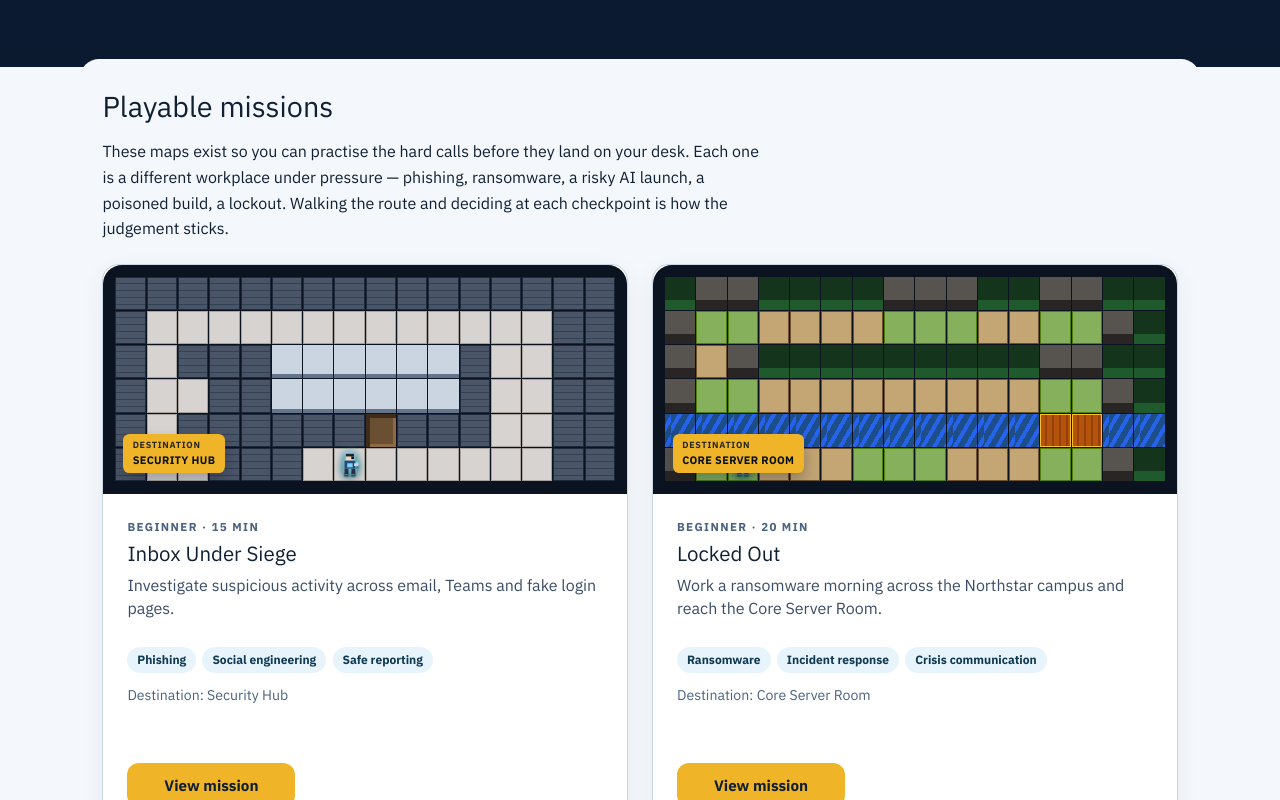
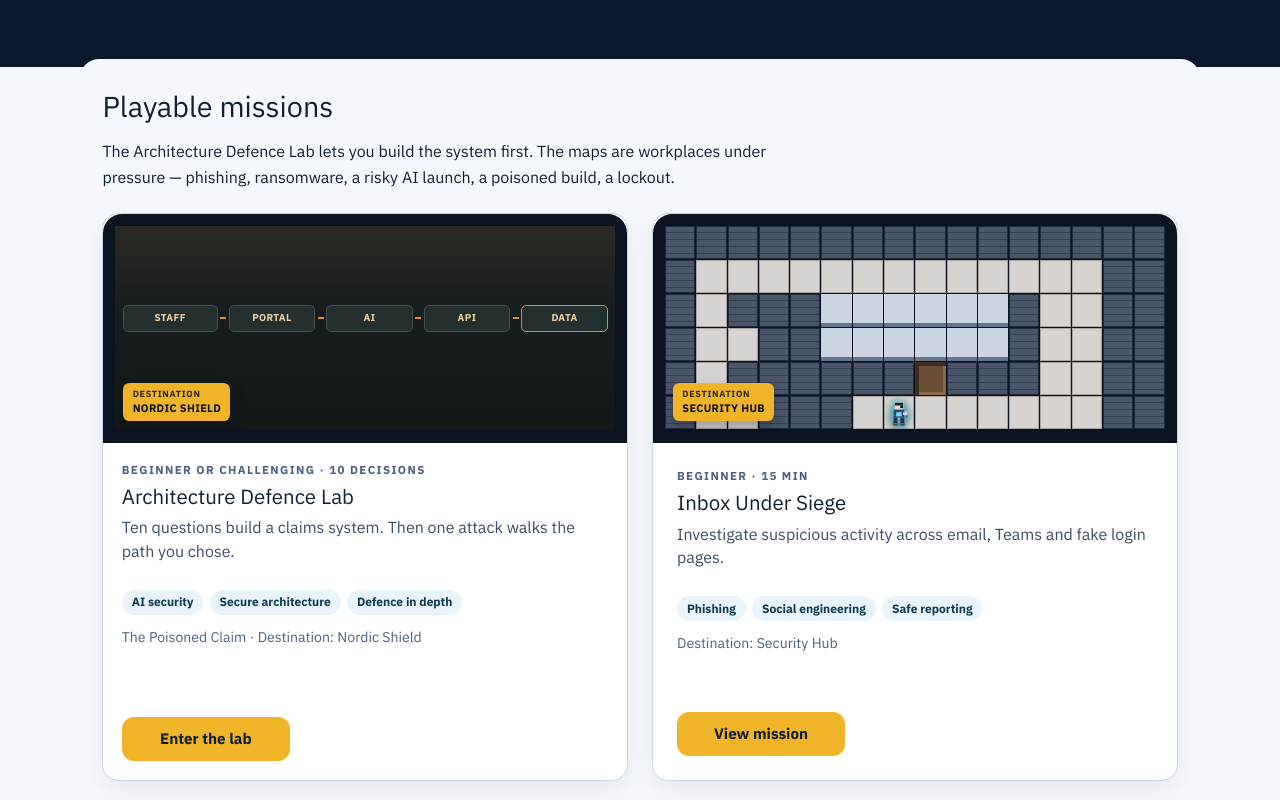
Before and after one commit to VictorScheike/BreachRoom, a Next.js app: page / in a window 1280 px wide. Shown: the part 960-1760 px from the top of the page. Built offline with nearby package versions, Linux system fonts and the light colour scheme.

Commit message:
Show Architecture Defence Lab on Play free.
Play free only listed the five map missions. The lab now appears first on /play/ and the homepage grid, and still links to /lab/ instead of the map catalog.

Co-authored-by: Victor Scheike <VictorScheike@users.noreply.github.com>

```diff
--- a/src/app/globals.css
+++ b/src/app/globals.css
@@ -1089,7 +1089,11 @@ summary::-webkit-details-marker {
 }
 
 .mission-select .mission-card-cta.game-primary {
+  display: flex;
+  justify-content: center;
   margin-top: auto;
+  text-align: center;
+  text-decoration: none;
 }
 
 .mission-select-card .mission-card-facts {
--- a/src/components/game/MissionSelect.tsx
+++ b/src/components/game/MissionSelect.tsx
@@ -1,5 +1,18 @@
 import Link from "next/link";
+import { LabMissionThumbnail } from "@/components/site/LabMissionThumbnail";
 import { MissionThumbnail } from "@/components/site/MissionThumbnail";
+import { DECISION_COUNT } from "@/lib/lab/catalog";
+import {
+  LAB_CARD_CTA,
+  LAB_CARD_DESTINATION,
+  LAB_CARD_FRAMEWORKS,
+  LAB_CARD_HREF,
+  LAB_CARD_KICKER,
+  LAB_CARD_LEARNING,
+  LAB_CARD_SUMMARY,
+  LAB_CARD_TITLE,
+  LAB_PLAY_INTRO,
+} from "@/lib/lab/copy";
 import { publishedMissions } from "@/lib/missions/catalog";
 import type { MissionDefinition, MissionId } from "@/lib/missions/types";
 
@@ -25,17 +38,37 @@ export function MissionSelect({ onSelect }: MissionSelectProps) {
       <div className="game-shell mission-select">
         <p className="game-kicker">Try the exercise</p>
         <h1 className="game-panel-title">Choose a mission</h1>
-        <p className="game-panel-copy">
-          These maps exist so you can practise the hard calls before they land on your desk. Each
-          one is a different workplace under pressure — after you pick a map, you choose a relevant
-          role or the standard version.
-        </p>
+        <p className="game-panel-copy">{LAB_PLAY_INTRO}</p>
         <p>
           <Link className="back-link" href="/missions/">
             Browse all missions
           </Link>
         </p>
         <div className="mission-grid">
+          <article className="mission-card mission-select-card mission-card-lab">
+            <div className="mission-select-thumb">
+              <LabMissionThumbnail label={LAB_CARD_DESTINATION} />
+            </div>
+            <p className="game-kicker">
+              {LAB_CARD_KICKER} · {DECISION_COUNT} decisions
+            </p>
+            <h2 className="mission-card-title">{LAB_CARD_TITLE}</h2>
+            <p className="mission-card-blurb">{LAB_CARD_SUMMARY}</p>
+            <ul className="mission-card-facts">
+              <li>
+                <strong>Learning:</strong> {LAB_CARD_LEARNING}
+              </li>
+              <li>
+                <strong>Destination:</strong> {LAB_CARD_DESTINATION}
+              </li>
+              <li>
+                <strong>Frameworks:</strong> {LAB_CARD_FRAMEWORKS}
+              </li>
+            </ul>
+            <Link className="game-primary mission-card-cta" href={LAB_CARD_HREF}>
+              {LAB_CARD_CTA}
+            </Link>
+          </article>
           {publishedMissions().map((mission) => (
             <article
               key={mission.id}
--- a/src/components/site/HomePage.tsx
+++ b/src/components/site/HomePage.tsx
@@ -2,9 +2,11 @@
 
 import Link from "next/link";
 import { HowItWorks } from "@/components/site/HowItWorks";
+import { LabMissionCard } from "@/components/site/LabMissionCard";
 import { MissionCard } from "@/components/site/MissionCard";
 import { RoleTrainingCard } from "@/components/site/RoleTrainingCard";
 import { RoleTrainingGrid } from "@/components/site/RoleTrainingGrid";
+import { LAB_HOME_INTRO } from "@/lib/lab/copy";
 import { publishedMissions } from "@/lib/missions/catalog";
 import { ROLE_GROUPS } from "@/lib/training/groups";
 import "./home-page.css";
@@ -40,13 +42,9 @@ export function HomePage() {
 
         <section className="home-section" aria-labelledby="playable-missions-heading">
           <h2 id="playable-missions-heading">Playable missions</h2>
-          <p className="section-lede missions-intro">
-            These maps exist so you can practise the hard calls before they land on your desk.
-            Each one is a different workplace under pressure — phishing, ransomware, a risky AI
-            launch, a poisoned build, a lockout. Walking the route and deciding at each checkpoint
-            is how the judgement sticks.
-          </p>
+          <p className="section-lede missions-intro">{LAB_HOME_INTRO}</p>
           <div className="mission-grid">
+            <LabMissionCard />
             {missions.map((mission) => (
               <MissionCard key={mission.id} mission={mission} />
             ))}
--- /dev/null
+++ b/src/components/site/LabMissionCard.tsx
@@ -0,0 +1,69 @@
+import Link from "next/link";
+import { LabMissionThumbnail } from "@/components/site/LabMissionThumbnail";
+import { DECISION_COUNT } from "@/lib/lab/catalog";
+import {
+  LAB_CARD_CTA,
+  LAB_CARD_DESCRIPTION,
+  LAB_CARD_DESTINATION,
+  LAB_CARD_HREF,
+  LAB_CARD_META,
+  LAB_CARD_SCENARIO,
+  LAB_CARD_SUMMARY,
+  LAB_CARD_TITLE,
+  LAB_CARD_TOPICS,
+} from "@/lib/lab/copy";
+
+interface LabMissionCardProps {
+  titleAs?: "h2" | "h3";
+  descriptionLines?: 3 | 4;
+  headingId?: string;
+}
+
+export function LabMissionCard({
+  titleAs = "h3",
+  descriptionLines = 3,
+  headingId,
+}: LabMissionCardProps) {
+  const Title = titleAs;
+  const description = descriptionLines === 4 ? LAB_CARD_DESCRIPTION : LAB_CARD_SUMMARY;
+
+  return (
+    <article className="mission-card lab-library-card">
+      <div className="mission-card__media">
+        <LabMissionThumbnail label={LAB_CARD_DESTINATION} />
+      </div>
+      <div className="mission-card__body">
+        <div className="mission-card__content">
+          <p className="mission-card__meta">
+            {LAB_CARD_META} · {DECISION_COUNT} DECISIONS
+          </p>
+          <Title id={headingId} className="mission-card__title">
+            {LAB_CARD_TITLE}
+          </Title>
+          <p
+            className={
+              descriptionLines === 4
+                ? "mission-card__description mission-card__description--four"
+                : "mission-card__description"
+            }
+          >
+            {description}
+          </p>
+          <ul className="topic-chips">
+            {LAB_CARD_TOPICS.map((topic) => (
+              <li key={topic}>{topic}</li>
+            ))}
+          </ul>
+          <p className="mission-card__destination">
+            {LAB_CARD_SCENARIO} · Destination: {LAB_CARD_DESTINATION}
+          </p>
+        </div>
+        <div className="mission-card__footer">
+          <Link className="btn-primary mission-card__action" href={LAB_CARD_HREF}>
+            {LAB_CARD_CTA}
+          </Link>
+        </div>
+      </div>
+    </article>
+  );
+}
--- /dev/null
+++ b/src/components/site/LabMissionThumbnail.tsx
@@ -0,0 +1,27 @@
+const LAB_THUMB_NODES = ["Staff", "Portal", "AI", "API", "Data"] as const;
+
+interface LabMissionThumbnailProps {
+  label: string;
+  showLabel?: boolean;
+}
+
+export function LabMissionThumbnail({ label, showLabel = true }: LabMissionThumbnailProps) {
+  return (
+    <div className="mission-thumb lab-mission-thumb" aria-hidden="true">
+      <div className="lab-mission-thumb__chain">
+        {LAB_THUMB_NODES.map((name, index) => (
+          <span key={name} className="lab-mission-thumb__item">
+            {index > 0 ? <span className="lab-mission-thumb__arrow" /> : null}
+            <span className="lab-mission-thumb__node">{name}</span>
+          </span>
+        ))}
+      </div>
+      {showLabel ? (
+        <span className="mission-thumb-label">
+          <span className="mission-thumb-mark__kicker">Destination</span>
+          {label}
+        </span>
+      ) : null}
+    </div>
+  );
+}
--- a/src/components/site/home-page.css
+++ b/src/components/site/home-page.css
@@ -681,6 +681,75 @@
   object-fit: contain;
 }
 
+.lab-mission-thumb {
+  display: flex;
+  align-items: center;
+  background:
+    linear-gradient(180deg, rgba(233, 139, 36, 0.08), transparent 42%),
+    linear-gradient(180deg, #1a2223 0%, #121718 100%);
+}
+
+.lab-mission-thumb__chain {
+  display: flex;
+  align-items: center;
+  justify-content: space-between;
+  gap: 0.15rem;
+  width: 100%;
+  padding: 0.55rem 0.45rem 1.75rem;
+  box-sizing: border-box;
+}
+
+.lab-mission-thumb__item {
+  display: flex;
+  flex: 1 1 0;
+  align-items: center;
+  min-width: 0;
+}
+
+.lab-mission-thumb__arrow {
+  flex: 0 0 0.38rem;
+  height: 2px;
+  margin-right: 0.15rem;
+  background: #e98b24;
+}
+
+.lab-mission-thumb__node {
+  flex: 1 1 auto;
+  min-width: 0;
+  padding: 0.42rem 0.18rem;
+  border: 1px solid #46524d;
+  border-radius: 0.32rem;
+  background: #242f30;
+  color: #f2d3a0;
+  font-size: clamp(0.42rem, 1.1vw, 0.62rem);
+  font-weight: 700;
+  letter-spacing: 0.04em;
+  text-transform: uppercase;
+  text-align: center;
+  line-height: 1.15;
+  white-space: nowrap;
+  overflow: hidden;
+  text-overflow: ellipsis;
+}
+
+.lab-mission-thumb__item:last-child .lab-mission-thumb__node {
+  border-color: #e98b24;
+}
+
+.mission-select-thumb .lab-mission-thumb,
+.mission-select-thumb .lab-mission-thumb__chain {
+  height: 100%;
+}
+
+.mission-select-thumb .lab-mission-thumb__chain {
+  padding: 0.2rem 0.15rem 1.45rem;
+}
+
+.mission-select-thumb .lab-mission-thumb__node {
+  padding: 0.28rem 0.1rem;
+  font-size: 0.48rem;
+}
+
 .mission-card__body {
   display: flex;
   flex: 1;
--- a/src/lib/lab/copy.ts
+++ b/src/lib/lab/copy.ts
@@ -37,3 +37,22 @@ export function difficultyLabel(difficulty: LabDifficulty): string {
 
 export const LAB_SETUP_BLURB =
   "Nordic Shield Insurance needs a claims system. You choose the controls. Then a stolen staff login tries to walk from the front door to the customer database.";
+
+export const LAB_CARD_TITLE = "Architecture Defence Lab";
+export const LAB_CARD_KICKER = "Beginner or Challenging";
+export const LAB_CARD_META = "BEGINNER OR CHALLENGING";
+export const LAB_CARD_CTA = "Enter the lab";
+export const LAB_CARD_HREF = "/lab/";
+export const LAB_CARD_DESTINATION = "Nordic Shield";
+export const LAB_CARD_SCENARIO = "The Poisoned Claim";
+export const LAB_CARD_LEARNING = "AI security · Secure architecture";
+export const LAB_CARD_FRAMEWORKS = "Defence in depth";
+export const LAB_CARD_TOPICS = ["AI security", "Secure architecture", "Defence in depth"] as const;
+export const LAB_CARD_SUMMARY =
+  "Ten questions build a claims system. Then one attack walks the path you chose.";
+export const LAB_CARD_DESCRIPTION =
+  "You are the architect. Ten questions add controls to a claims system — front door, AI, and customer data. Then one attack walks the path you built.";
+export const LAB_PLAY_INTRO =
+  "The Architecture Defence Lab lets you design a claims system, then watch one attack walk it. The maps are workplaces under pressure — after you pick a map, you choose a relevant role or the standard version.";
+export const LAB_HOME_INTRO =
+  "The Architecture Defence Lab lets you build the system first. The maps are workplaces under pressure — phishing, ransomware, a risky AI launch, a poisoned build, a lockout.";
```
Also changed, not shown: src/components/site/MissionsLibrary.tsx (+2 -27 lines), 2 other files (tests, documents, lock files or other folders).
